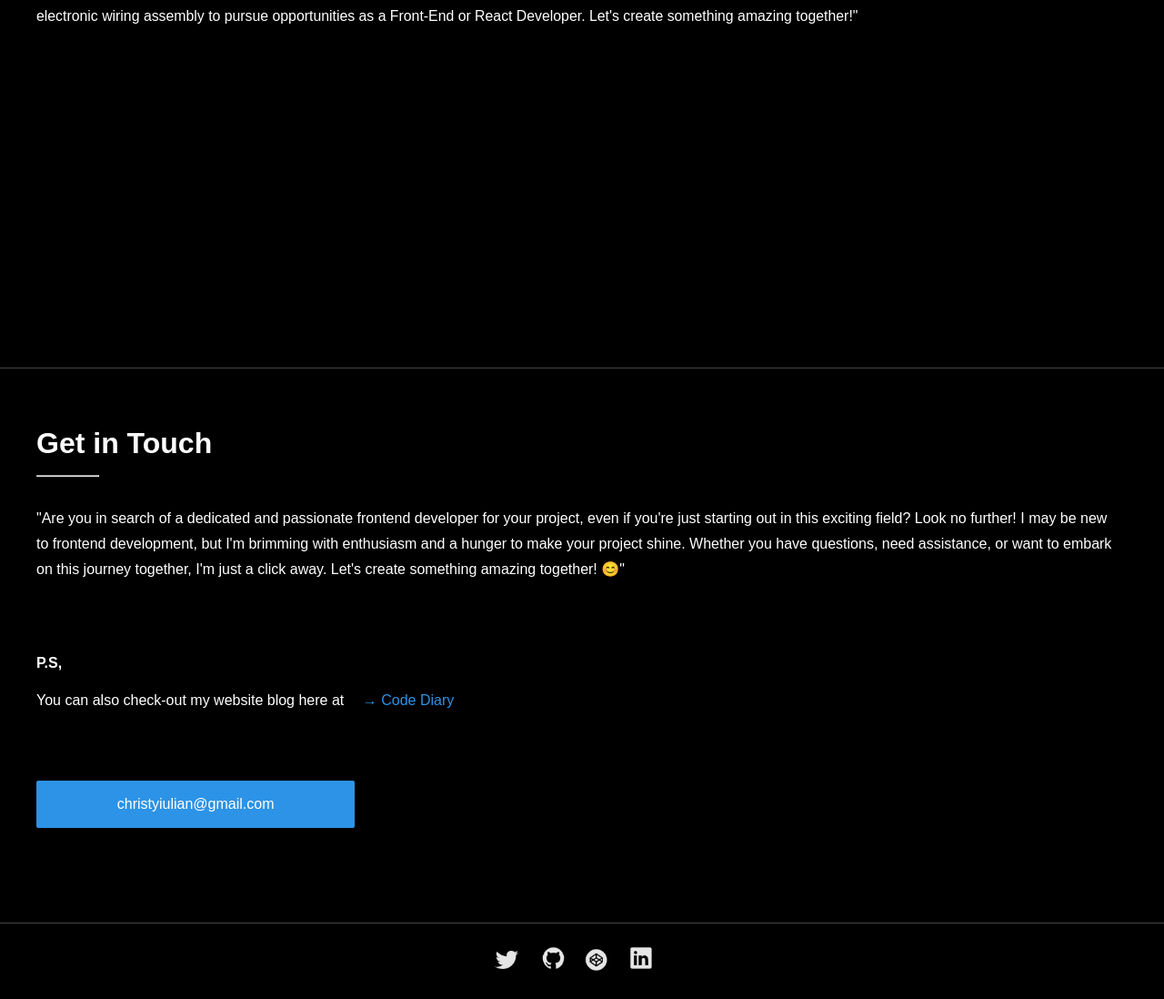
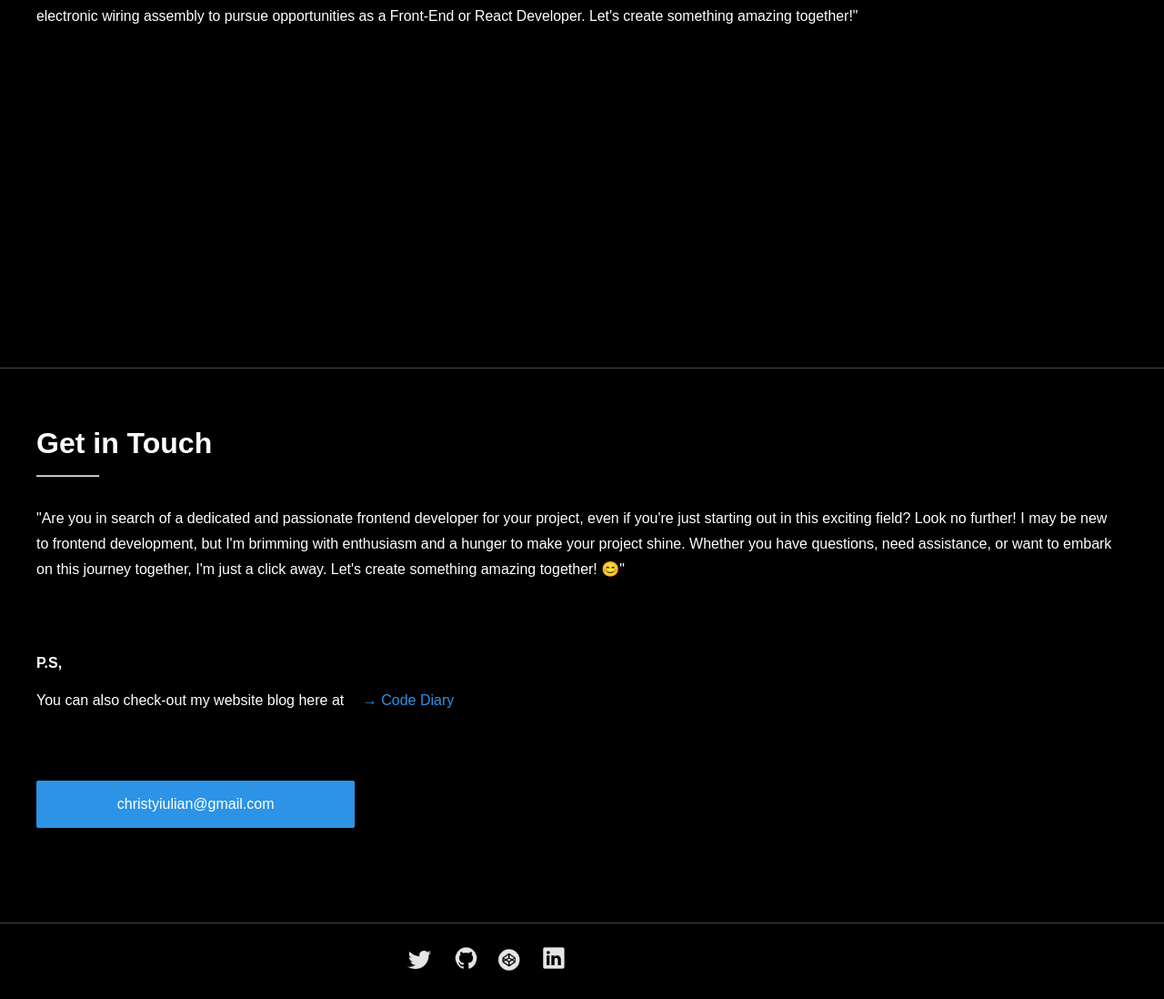
Before and after one commit to kimchie1984/my-portfolio-test2, a React (Vite) app: page / in a window 1280 px wide. Shown: the part 4517-5615 px from the top of the page at 91% size. Built offline with nearby package versions, Linux system fonts and the light colour scheme.

Commit message:
Update footer.css

```diff
--- a/src/footer.css
+++ b/src/footer.css
@@ -15,7 +15,7 @@ body {
 
 .footer-container {
     border-top: 1px solid #464545;
-    width: 115vw;
+    width: 100vw;
     text-align: center;
 }
 
```
